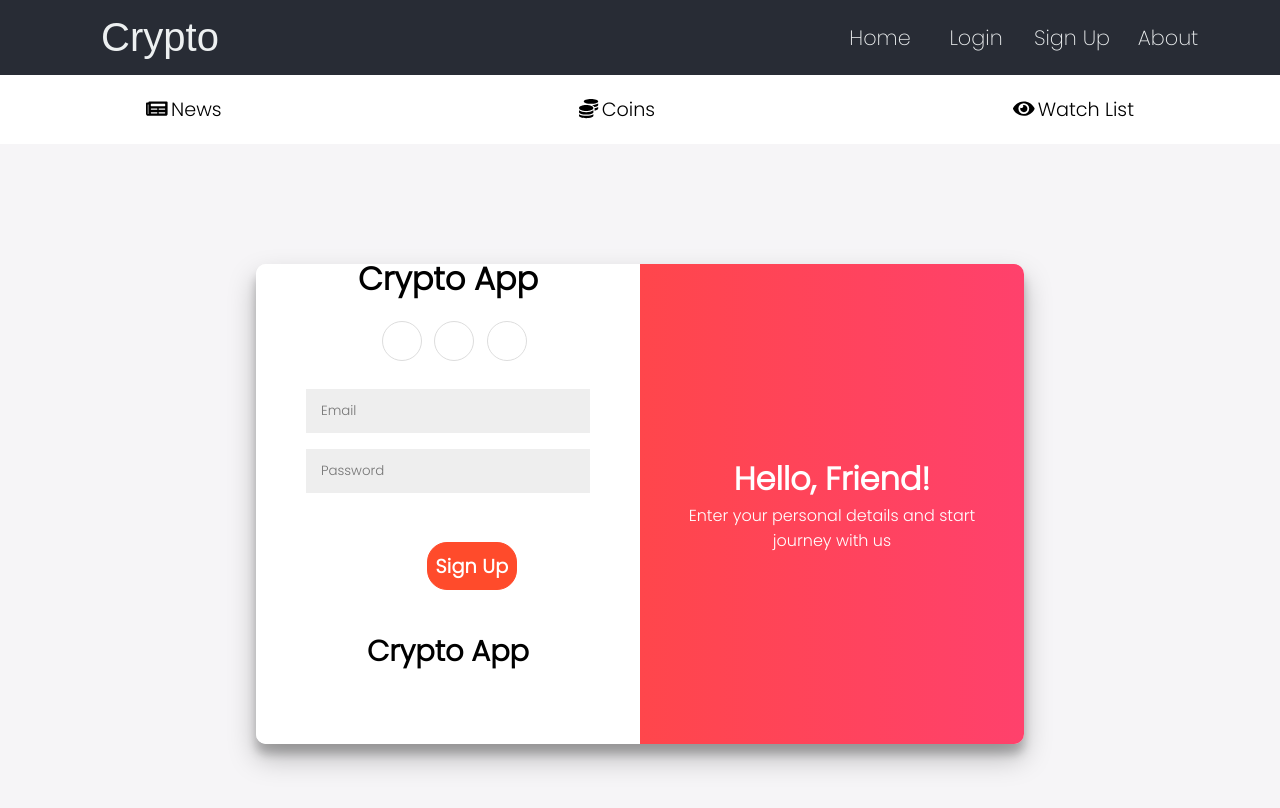
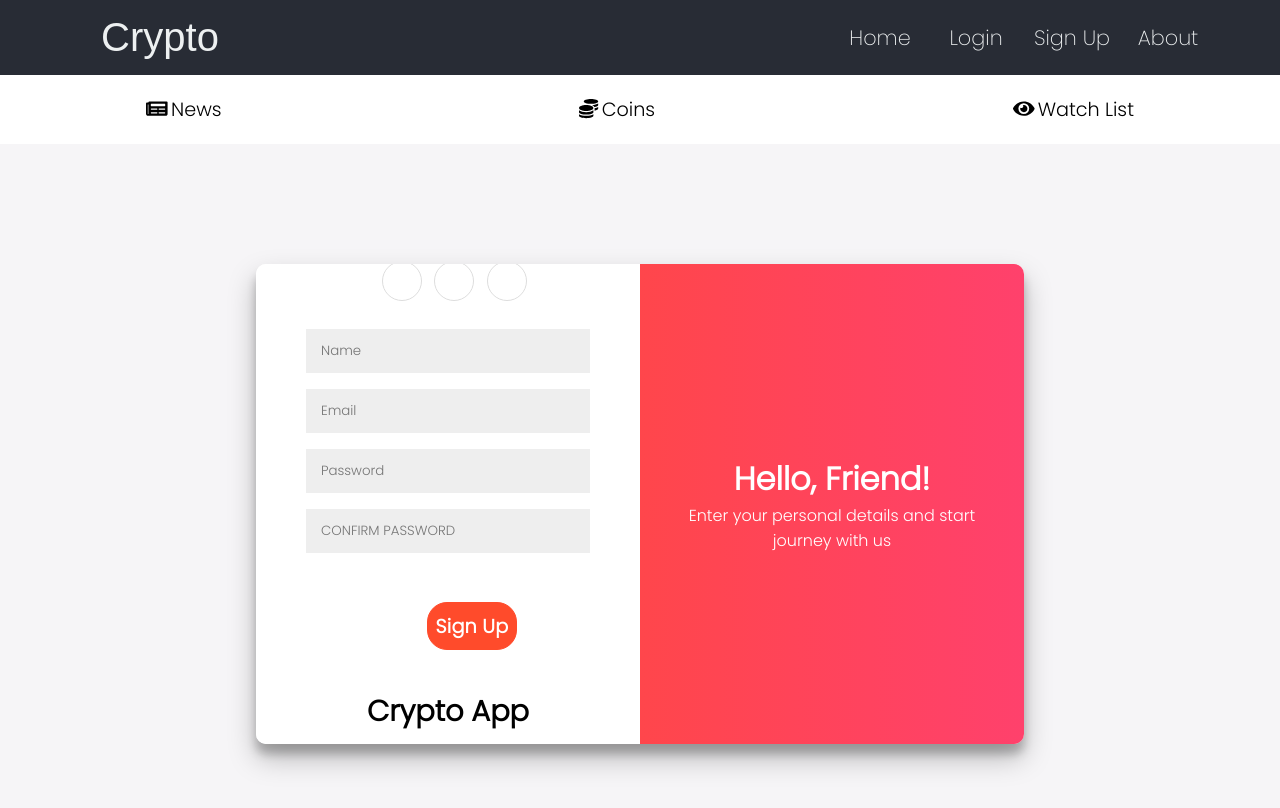
Before and after one commit to SanskritiKhatiyan/crypto-app, a React (Create React App) app in the folder frontend/: page /signup in a window 1280 px wide. Shown: the top 808 px of the page. Built offline with nearby package versions, Linux system fonts and the light colour scheme.

Commit message:
Connected Signup frontend to backend

```diff
--- a/frontend/src/components/Coins/CoinData.css
+++ b/frontend/src/components/Coins/CoinData.css
@@ -13,8 +13,8 @@
   display: flex;
   align-items: center;
   width: 30rem;
-  box-shadow: rgba(50, 50, 93, 0.25) 0px 13px 27px -5px,
-    rgba(0, 0, 0, 0.3) 0px 8px 16px -8px;
+  /* box-shadow: rgba(50, 50, 93, 0.25) 0px 13px 27px -5px,
+    rgba(0, 0, 0, 0.3) 0px 8px 16px -8px; */
 }
 
 .search-bar__search .search__icon {
--- a/frontend/src/components/Signup/Signup.js
+++ b/frontend/src/components/Signup/Signup.js
@@ -1,213 +1,134 @@
-// import React, { useState } from "react";
-// import { useHistory } from "react-router-dom";
-// import "./Signup.css";
-// const Signup = () => {
-//   const history = useHistory();
-//   /*<============================= For Signup Functionality =========================>*/
-//   const [user, setUser] = useState({
-//     name: "",
-//     email: "",
-//     password: "",
-//     passwordConfirm: "",
-//   });
+import React, { useState } from "react";
+import { useHistory } from "react-router-dom";
+import "./Signup.css";
 
-//   let name, value;
-//   const handleEvents = (e) => {
-//     name = e.target.name;
-//     value = e.target.value;
+const Signup = () => {
+  const history = useHistory();
 
-//     setUser({ ...user, [name]: value });
-//   };
+  /*<============================= For Signup Functionality =========================>*/
 
-//   const sendData = async (e) => {
-//     e.preventDefault();
+  const [user, setUser] = useState({
+    name: "",
+    email: "",
+    password: "",
+    passwordConfirm: "",
+  });
 
-//     const { name, email, password, passwordConfirm } = user;
+  let name, value;
+  const handleEvents = (e) => {
+    name = e.target.name;
+    value = e.target.value;
 
-//     const response = await fetch("/sign-up", {
-//       method: "POST",
-//       headers: {
-//         "Content-Type": "application/json",
-//       },
-//       body: JSON.stringify({
-//         name,
-//         email,
-//         password,
-//         passwordConfirm,
-//       }),
-//     });
+    setUser({ ...user, [name]: value });
+  };
 
-//     const data = await response.json();
-//     console.log(data);
-//     if (data.statusCode === 422 || !data) {
-//       window.alert("Registration Unsuccessfull 😢😢" + data.error);
-//       console.log("Registration Unsuccessfull 😢😢");
-//     } else {
-//       window.alert("Registration Successfull 🔥🔥");
-//       console.log("Registration Successfull 🔥🔥");
-//     }
-//   };
+  const sendData = async (e) => {
+    e.preventDefault();
 
-//   /*<============================= For Signin Functionality =========================>*/
-//   const [email, setEmail] = useState("");
-//   const [password, setPassword] = useState("");
+    const { name, email, password, passwordConfirm } = user;
 
-//   const signinUser = async (e) => {
-//     e.preventDefault();
+    const res = await fetch("/sign-up", {
+      method: "POST",
+      headers: {
+        "Content-Type": "application/json",
+      },
+      body: JSON.stringify({
+        name,
+        email,
+        password,
+        passwordConfirm,
+      }),
+    });
 
-//     const res = await fetch("/sign-in", {
-//       method: "POST",
-//       headers: {
-//         "Content-Type": "application/json",
-//       },
-//       body: JSON.stringify({
-//         email,
-//         password,
-//       }),
-//     });
+    const resData = await res.json();
+    console.log(resData);
+    if (resData.statusCode === 422 || !resData) {
+      window.alert("Registration Unsuccessfull 😢😢" + resData.error);
+      console.log("Registration Unsuccessfull 😢😢");
+    } else if (resData.statusCode === 400) {
+      window.alert("Error", resData.error);
+      console.log("Error");
+    } else {
+      window.alert("User Registration Successfully! 🔥🔥");
+      console.log("User Registration Successfully! 🔥🔥");
+      history.push("/");
+    }
+  };
 
-//     const resData = await res.json();
-//     console.log(resData);
-//     if (resData.statusCode === 422 || !resData) {
-//       window.alert("Login Unsuccessfull 😢😢" + resData.error);
-//       console.log("Login Unsuccessfull 😢😢");
-//     } else if (resData.statusCode === 400) {
-//       window.alert("Error", resData.error);
-//       console.log("Error");
-//     } else {
-//       window.alert("User Login Successfully! 🔥🔥");
-//       console.log("User Login Successfully! 🔥🔥");
-//       history.push("/");
-//     }
-//   };
-
-//   const [addclass, setaddclass] = useState("");
-//   return (
-//     <div className={`container ${addclass}`} id="container">
-//       <div className="form-container  sign-up-container">
-//         <form method="POST" id="register-from">
-//           <h1>Create Account</h1>
-//           <input
-//             type="text"
-//             name="name"
-//             id="name"
-//             placeholder="NAME"
-//             value={user.name}
-//             onChange={handleEvents}
-//             required
-//           />
-//           <input
-//             type="email"
-//             name="email"
-//             id="email"
-//             placeholder="EMAIL"
-//             value={user.email}
-//             onChange={handleEvents}
-//             required
-//           />
-//           <input
-//             type="password"
-//             name="password"
-//             id="password"
-//             placeholder="PASSWORD"
-//             value={user.password}
-//             onChange={handleEvents}
-//             required
-//           />
-//           <input
-//             type="password"
-//             name="passwordConfirm"
-//             id="passwordConfirm"
-//             placeholder="CONFIRM PASSWORD"
-//             value={user.passwordConfirm}
-//             onChange={handleEvents}
-//             required
-//           />
-//           <button type="submit" name="signup" onClick={sendData}>
-//             REGISTER
-//           </button>
-//         </form>
-//       </div>
-//       <div className="form-container sign-in-container">
-//         <form method="POST" id="login-form">
-//           <h1>Login</h1>
-//           <input
-//             type="email"
-//             name="email"
-//             value={email}
-//             onChange={(e) => setEmail(e.target.value)}
-//             placeholder="EMAIL"
-//           />
-//           <input
-//             type="password"
-//             name="password"
-//             value={password}
-//             onChange={(e) => setPassword(e.target.value)}
-//             placeholder="PASSWORD"
-//           />
-//           <button type="submit" name="signin" id="signin" onClick={signinUser}>
-//             LOGIN
-//           </button>
-//         </form>
-//       </div>
-//       <div className="overlay-container">
-//         <div className="overlay">
-//           <div className="overlay-panel overlay-left">
-//             <button
-//               className="ghost"
-//               id="signIn"
-//               onClick={() => setaddclass("")}
-//             >
-//               GO TO LOGIN
-//             </button>
-//           </div>
-//           <div className="overlay-panel overlay-right">
-//             <button
-//               className="ghost"
-//               id="signUp"
-//               onClick={() => setaddclass("right-panel-active")}
-//             >
-//               GO TO REGISTER
-//             </button>
-//           </div>
-//         </div>
-//       </div>
-//     </div>
-//   );
-// };
-
-// export default Signup;
-
-
-import React from "react";
-import "./Signup.css";
-const Signup = () => {
   return (
     <div className="body_wrapper">
-    <div class="container_signin" >
+      <div class="container_signin">
         <div class="form-container sign-in-container">
-		<form action="#" className="form_css">
+          <form
+            method="POST"
+            id="register-form"
+            action="#"
+            className="form_css"
+          >
             <h1 id="title">Crypto App</h1>
             <div class="social-container">
-				<a href="#" class="social"><i class="fab fa-facebook-f"></i></a>
-				<a href="#" class="social"><i class="fab fa-google-plus-g"></i></a>
-				<a href="#" class="social"><i class="fab fa-linkedin-in"></i></a>
+              <a href="#" class="social">
+                <i class="fab fa-facebook-f"></i>
+              </a>
+              <a href="#" class="social">
+                <i class="fab fa-google-plus-g"></i>
+              </a>
+              <a href="#" class="social">
+                <i class="fab fa-linkedin-in"></i>
+              </a>
             </div>
 
-			<input type="email" placeholder="Email" />
-			<input type="password" placeholder="Password" />
+            <input
+              type="name"
+              name="name"
+              id="name"
+              value={user.name}
+              onChange={handleEvents}
+              required
+              placeholder="Name"
+            />
 
-			<button id="signin" >Sign Up</button>
+            <input
+              type="email"
+              name="email"
+              id="email"
+              value={user.email}
+              onChange={handleEvents}
+              required
+              placeholder="Email"
+            />
+
+            <input
+              type="password"
+              name="password"
+              id="password"
+              value={user.password}
+              onChange={handleEvents}
+              placeholder="Password"
+              required
+            />
+
+            <input
+              type="password"
+              name="passwordConfirm"
+              id="passwordConfirm"
+              placeholder="CONFIRM PASSWORD"
+              value={user.passwordConfirm}
+              onChange={handleEvents}
+              required
+            />
+
+            <button type="submit" name="signup" onClick={sendData} id="signin">
+              Sign Up
+            </button>
             <p id="lower_title"> Crypto App</p>
           </form>
-
         </div>
         <div class="overlay-container">
           <div class="overlay">
             <div class="overlay-panel overlay-right">
               <h1>Hello, Friend!</h1>
               <p>Enter your personal details and start journey with us</p>
-
             </div>
           </div>
         </div>
```
Lines whose indentation alone changed are shown as unchanged.
